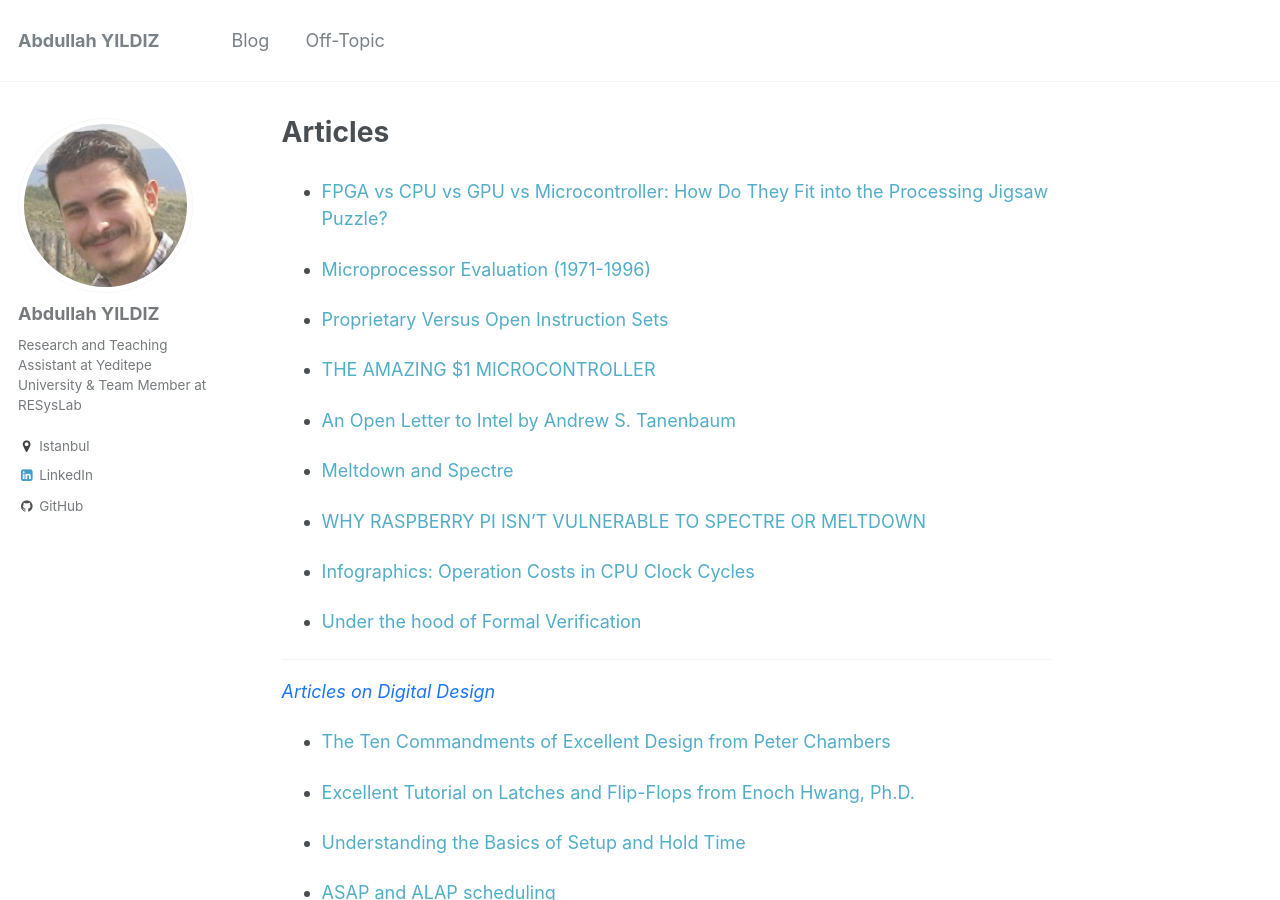
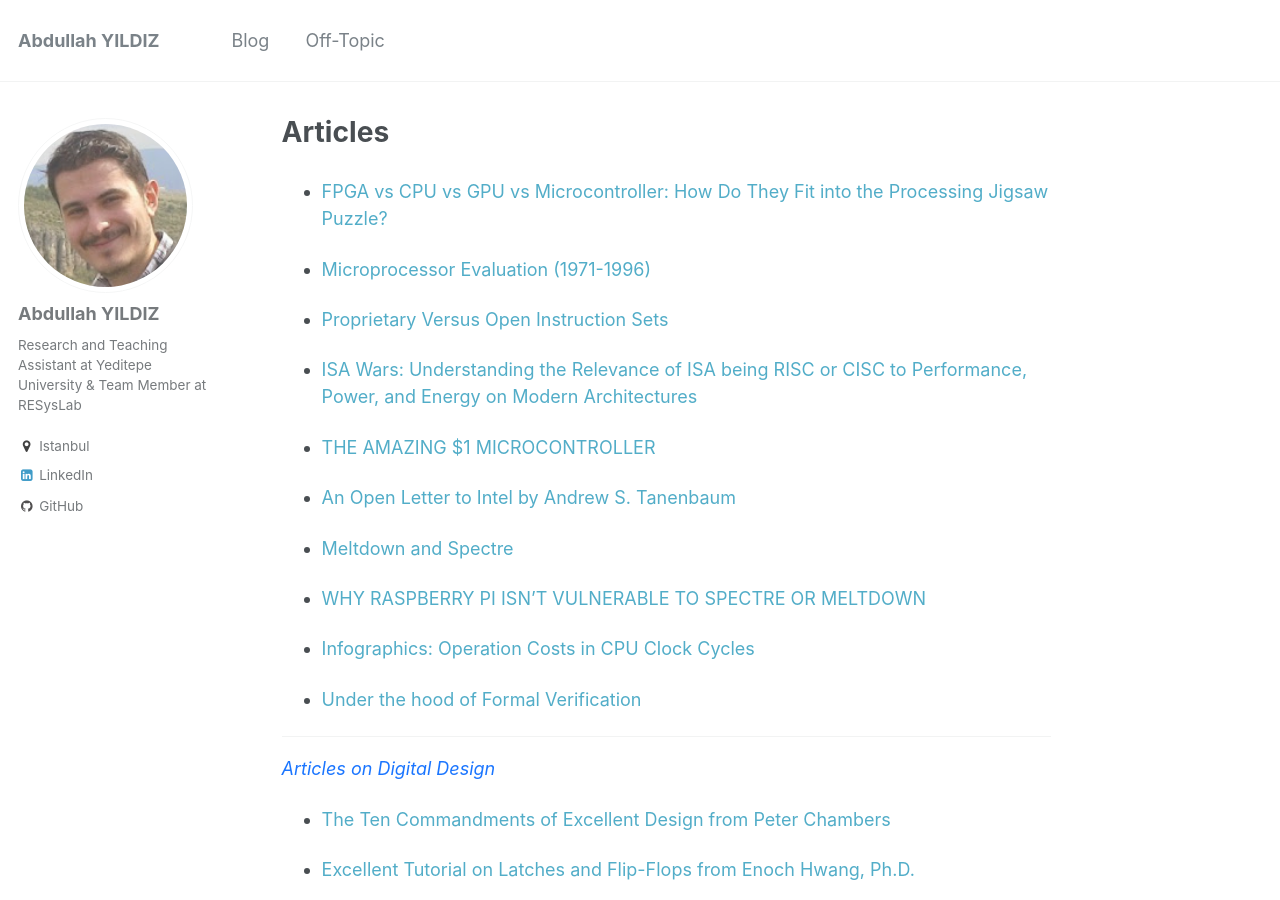
Before and after one commit to abdullahyildiz/abdullahyildiz.github.io, a Jekyll site: the page built from _records/articles.md, in a window 1280 px wide and 900 px high. Built offline with Jekyll 4.4.1, drawn with Linux system fonts in a browser that asks for light colours.

Commit message:
Update articles.md

```diff
--- a/_records/articles.md
+++ b/_records/articles.md
@@ -13,6 +13,8 @@ location: "Istanbul, Turkiye"
 * [Microprocessor Evaluation (1971-1996)](http://abdullahyildiz.github.io/files/Microprocessor_Evolution_Poster.jpg)
 
 * [Proprietary Versus Open Instruction Sets](http://abdullahyildiz.github.io/files/07542457.pdf)
+
+* [ISA Wars: Understanding the Relevance of ISA being RISC or CISC to Performance, Power, and Energy on Modern Architectures](http://abdullahyildiz.github.io/files/isa_wars.pdf)
 
 * [THE AMAZING $1 MICROCONTROLLER](https://jaycarlson.net/microcontrollers/)
 
```
